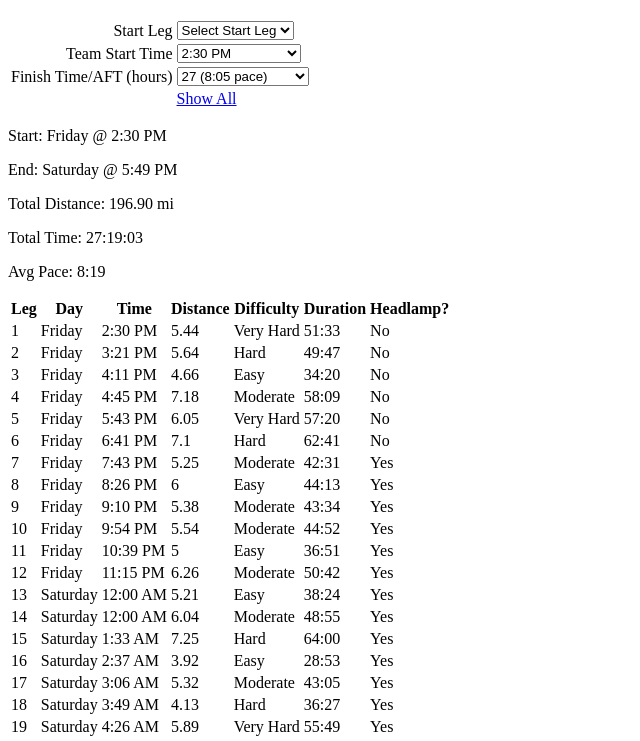
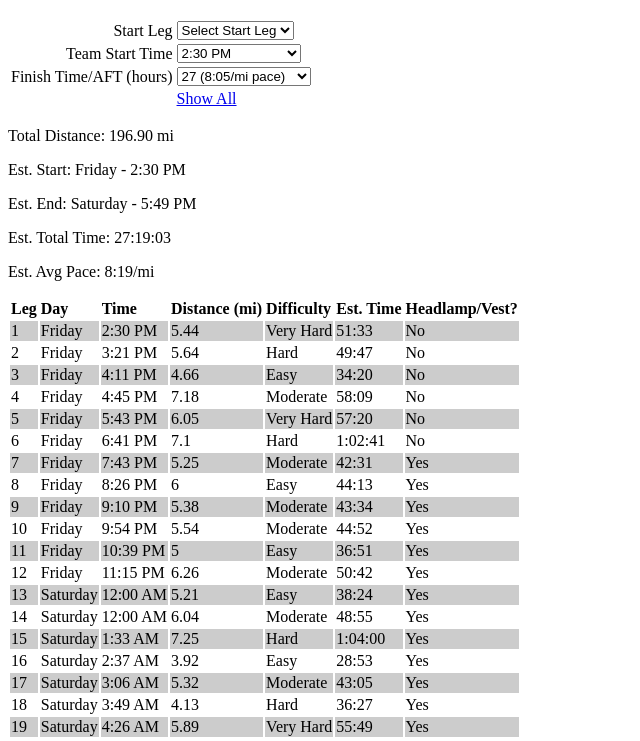
Before and after one commit to coleHafner/htc, a plain HTML site: page index.html in a window 1280 px wide. Both pictures are taken after a click on the link "Show All". Shown: the part 48-789 px from the top of the page, without its empty margins (0-640 px from the left). Drawn offline with nearby package versions, Linux system fonts and the light colour scheme.

Commit message:
refactor: centralize time prettifying logic and improve table style

```diff
--- a/index.html
+++ b/index.html
@@ -2,6 +2,12 @@
 
 <head>
   <title>HTC Start Time Calculator</title>
+
+  <style type="text/css">
+  table tr.row.even td {
+    background-color: #ccc;
+  }
+  </style>
 
   <script src="https://code.jquery.com/jquery-3.6.0.min.js"
     integrity="sha256-/xUj+3OJU5yExlq6GSYGSHk7tPXikynS7ogEvDej/m4=" crossorigin="anonymous"></script>
@@ -24,6 +30,19 @@
     const defaultStartTime = 14.5;
     const defaultFinishTime = 27;
 
+    const makePrettyPace = (minsAsDecimal, showHours = true, zeroPrefixMins = true) => {
+      const hours = minsAsDecimal / 60;
+      const fullHrs = Math.floor(hours);
+
+      const mins = fullHrs > 0 ? hours % fullHrs * 60 : minsAsDecimal;
+      const fullMins = Math.floor(mins);
+
+      const secs = Math.floor(mins % fullMins * 60);
+
+      const hrsSegment = showHours && fullHrs > 0 ? `${fullHrs === 0 ? '00' : fullHrs}:` : '';
+      return `${hrsSegment}${fullMins < 10 && zeroPrefixMins ? `0${fullMins}` : fullMins}:${secs < 10 ? `0${secs}` : secs}`;
+    }
+
     const makePrettyTime = (startTime) => {
       const hours = Math.floor(startTime);
       const mins = hours > 0 ? Math.floor(startTime % hours * 60) : 0;
@@ -39,27 +58,27 @@
     }
 
     const getStartTime = (legNum, startTime, finishTime) => {
-      const avgMileTime = (finishTime * 60)/milesOnCourse;
+      const avgMileTime = (finishTime * 60) / milesOnCourse;
       let timeFromStart = 0;
 
       const difficultyMap = {
-        'E': {factor: .91, name: 'Easy'},
-        'M': {factor: 1, name: 'Moderate'},
-        'H': {factor: 1.09, name: 'Hard'},
-        'VH': {factor: 1.17, name: 'Very Hard'},
+        'E': { factor: .91, name: 'Easy' },
+        'M': { factor: 1, name: 'Moderate' },
+        'H': { factor: 1.09, name: 'Hard' },
+        'VH': { factor: 1.17, name: 'Very Hard' },
       };
 
       const calcDuration = (leg, avgMileTime) => {
-        const [ _, distance, difficulty ] = leg;
+        const [_, distance, difficulty] = leg;
         return (avgMileTime * distance) * difficultyMap[difficulty].factor;
       }
 
       for (let i = 1; i < legNum; i++) {
-        const estTime = calcDuration(legs[i-1], avgMileTime);
+        const estTime = calcDuration(legs[i - 1], avgMileTime);
         timeFromStart += estTime;
       }
 
-      const totalTime = (timeFromStart/60) + startTime;
+      const totalTime = (timeFromStart / 60) + startTime;
 
       let day = 'Friday';
       let finalStartTime = totalTime;
@@ -84,12 +103,10 @@
         flags.nightRun = true;
       }
 
-      const leg = legs[legNum -1];
-      const [ _, distance, difficulty ] = leg;
+      const leg = legs[legNum - 1];
+      const [_, distance, difficulty] = leg;
       const duration = calcDuration(leg, avgMileTime);
-      const dMins = Math.floor(duration);
-      const dSecs = Math.floor(duration%dMins * 60);
-      const prettyDuration = `${dMins}:${dSecs < 10 ? `0${dSecs}` : dSecs}`;
+      const prettyDuration = makePrettyPace(duration); // `${dMins}:${dSecs < 10 ? `0${dSecs}` : dSecs}`;
 
       return {
         day,
@@ -121,9 +138,8 @@
 
       for (let i = 15; i <= 44; i++) {
         const avgPaceAsDecimal = (i * 60) / milesOnCourse;
-        const mins = Math.floor(avgPaceAsDecimal);
-        const secs = Math.floor(avgPaceAsDecimal % mins * 60)
-        finishTimeSelector.append(`<option value="${i}">${i} (${mins}:${secs < 10 ? `0${secs}` : secs} pace)</option>`);
+        const pace = makePrettyPace(avgPaceAsDecimal, false, false);
+        finishTimeSelector.append(`<option value="${i}">${i} (${pace}/mi pace)</option>`);
       }
 
       for (let i = 2; i <= 17; i += .25) {
@@ -139,49 +155,53 @@
 
       const renderStartTimes = (startTimes) => {
         const totalDistance = parseFloat(startTimes.reduce((accum, current) => accum + current.distance, 0)).toFixed(2);
-        const startTime = `${startTimes[0].day} @ ${startTimes[0].startTime}`;
-
-        const totalDurationMins = startTimes.reduce((accum,st) => accum + st.durationMinutes, 0);
-        const ttHours = totalDurationMins/60;
-        const fullHrs = Math.floor(ttHours);
-        const ttMins = ttHours%fullHrs * 60
-        const fullMins = Math.floor(ttMins);
-        const ttSecs = Math.floor(ttMins%fullMins * 60);
-        const totalTime = `${fullHrs === 0 ? '00' : fullHrs}:${fullMins < 10 ? `0${fullMins}` : fullMins}:${ttSecs < 10 ? `0${ttSecs}` : ttSecs}`;
+        const totalDurationMins = startTimes.reduce((accum, st) => accum + st.durationMinutes, 0);
 
         const end = startTimes[startTimes.length - 1];
         let endDay = end.day;
-        let endTimeHours = end.startTimeHours + (end.durationMinutes/60);
+        let endTimeHours = end.startTimeHours + (end.durationMinutes / 60);
         if (endTimeHours > hoursInDay) {
           endTimeHours -= hoursInDay;
           endDay = endDay === 'Friday' ? 'Saturday' : 'Sunday';
         }
-        const endTime = `${endDay} @ ${makePrettyTime(endTimeHours).prettyTime}`;
 
-        const avgPaceMins = totalDurationMins/totalDistance;
-        const pMins = Math.floor(avgPaceMins);
-        const pSecs = Math.floor(avgPaceMins%pMins * 60);
-        const avgPace = `${pMins}:${pSecs < 10 ? `0${pSecs}` : pSecs}`
+        const startTime = `${startTimes[0].day} - ${startTimes[0].startTime}`;
+        const endTime = `${endDay} - ${makePrettyTime(endTimeHours).prettyTime}`;
+        const totalTime = makePrettyPace(totalDurationMins);
+        const avgPaceMins = totalDurationMins / totalDistance;
+        const avgPace = makePrettyPace(avgPaceMins, false, false);
+
+        let rows = '';
+
+        startTimes.forEach((st, index) => rows += `
+          <tr class="row ${index%2 === 0 ? 'even' : 'odd'}">
+            <td>${st.legNum}</td>
+            <td>${st.day}</td>
+            <td>${st.startTime}</td>
+            <td>${st.distance}</td>
+            <td>${st.difficulty}</td>
+            <td>${st.duration}</td>
+            <td>${st.flags.nightRun ? 'Yes' : 'No'}</td>
+          </tr>`
+        );
 
         notepad.html(`
-          <p>Start: ${startTime}</p>
-          <p>End: ${endTime}</p>
           <p>Total Distance: ${totalDistance} mi</p>
-          <p>Total Time: ${totalTime}</p>
-          <p>Avg Pace: ${avgPace}</p>
+          <p>Est. Start: ${startTime}</p>
+          <p>Est. End: ${endTime}</p>
+          <p>Est. Total Time: ${totalTime}</p>
+          <p>Est. Avg Pace: ${avgPace}/mi</p>
           <table>
             <tr>
-              <th>Leg</th>
-              <th>Day</th>
-              <th>Time</th>
-              <th>Distance</th>
-              <th>Difficulty</th>
-              <th>Duration</th>
-              <th>Headlamp?</th>
+              <th align=left>Leg</th>
+              <th align=left>Day</th>
+              <th align=left>Time</th>
+              <th align=left>Distance (mi)</th>
+              <th align=left>Difficulty</th>
+              <th align=left>Est. Time</th>
+              <th align=left>Headlamp/Vest?</th>
             </tr>
-            <tr>
-              ${startTimes.map(st => `<td>${st.legNum}</td><td>${st.day}</td><td>${st.startTime}</td><td>${st.distance}</td><td>${st.difficulty}</td><td>${st.duration}</td><td>${st.flags.nightRun ? 'Yes' : 'No'}</td>`).join('</tr><tr>')}
-            </tr>
+            ${rows}
           </table>
         `);
       };
```
